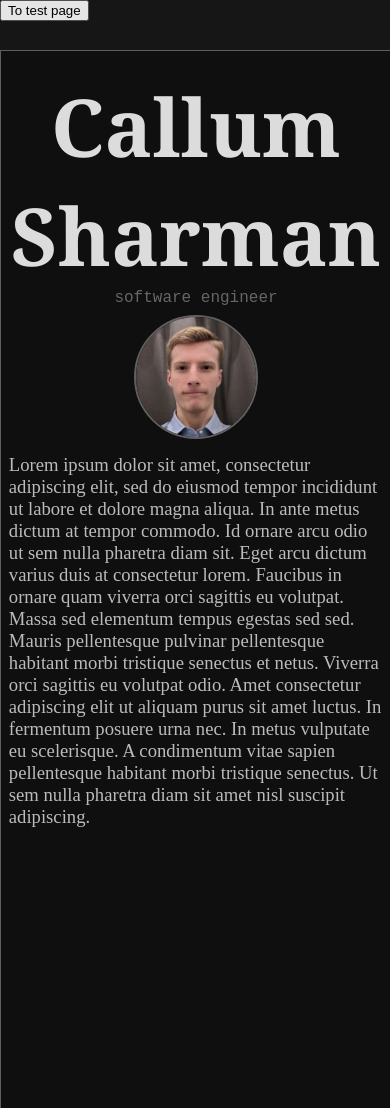
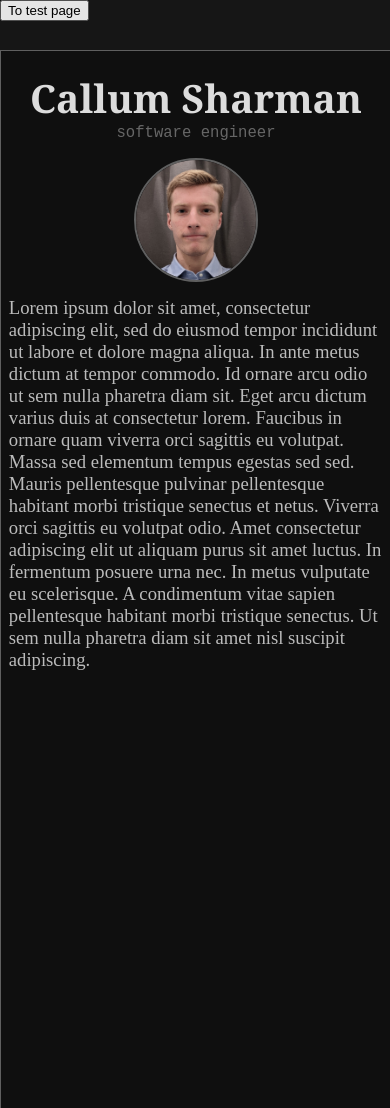
Before and after one commit to callumSharman/callumSharman.github.io, a plain HTML site: page index.html in a window 390 px wide. Shown: the top 1108 px of the page. Drawn offline with Linux system fonts and the light colour scheme.

Commit message:
added transitions

```diff
--- a/app.css
+++ b/css/general.css
@@ -13,13 +13,19 @@ h1{
     margin:0;
     color: rgba(255, 255, 255, 0.856);
     text-align: center;
-    font-size: 60pt;
+    font-size: 6vw;
     font-family:Cambria, Cochin, Georgia, Times, 'Times New Roman', serif;
+    animation: h1Load 0.6s ease-in-out;
+
 }
+
 .subh1{
     color: rgba(255, 255, 255, 0.363);
     text-align: center;
     font-family: 'Courier New', Courier, monospace;
+    font-size: 1.5vw;
+
+    animation: subh1Load 0.6s ease-in-out;
 }
 
 .header{
@@ -47,6 +53,10 @@ h1{
     z-index: 2;
 }
 
+.contentBody{
+    animation: contentBodyLoad 1s ease-in-out;
+}
+
 .profilePic{
     max-width: 100%;
 
@@ -70,7 +80,6 @@ h1{
     width:50vw;
     padding:2%;
     padding-left: 4%;
-
 }
 
 .f1section2{
@@ -83,20 +92,15 @@ h1{
     font-size: 14pt;
 }
 
+@keyframes contentBodyLoad{
+    from{opacity: 0;}
+    to{opacity: 1;}
+}
 
-@media(max-width:768px) {
-    .content{
-        width:100%;
-    }
-    .flex1{
-        flex-direction: column;
-    }
-    .f1section1{
-        padding-left: 2%;
+@keyframes h1Load{
+    from{margin-left: 6%; opacity: 0;}
+}
 
-    }
-
-    .f1section2{
-        padding-right: 2%;
-    }
+@keyframes subh1Load{
+    from{margin-right: 0.5%; color: rgb(255, 255, 255);}
 }
--- /dev/null
+++ b/css/generalMobile.css
@@ -0,0 +1,22 @@
+@media(max-width:768px) {
+    h1{
+        font-size: 10vw;
+    }
+    .subh1{
+        font-size: 4vw;
+    }
+    .content{
+        width:100%;
+    }
+    .flex1{
+        flex-direction: column;
+    }
+    .f1section1{
+        padding-left: 2%;
+        padding-top: 4%;
+
+    }
+    .f1section2{
+        padding-right: 2%;
+    }
+}
--- a/index.html
+++ b/index.html
@@ -6,7 +6,8 @@
         <meta name="viewport" content="width=device-width, initial-scale=1.0">
         <title>Callum Sharman</title>
 
-        <link rel="stylesheet" href="app.css">
+        <link rel="stylesheet" href="css/general.css">
+        <link rel="stylesheet" href="css/generalMobile.css">
 
 
     </head>
@@ -15,9 +16,13 @@
             <button onclick="window.location.href='testPage.html'">To test page</button>
         </div>
         <div class="content">
+
+            <!----------------------------HEADING------------------------------>
             <h1>Callum Sharman</h1>
             <div class="subh1">software engineer</div>
 
+            <!-------------------------CONTENT_BODY----------------------------->
+            <div class="contentBody">
                 <div class="flex1">
                     <div class="f1section1">
                         <img class="profilePic" src="img/profile1.jpg" alt="profile">
@@ -25,11 +30,9 @@
                     <div class="f1section2">
                         <div class="text">
                             Lorem ipsum dolor sit amet, consectetur adipiscing elit, sed do eiusmod tempor incididunt ut labore et dolore magna aliqua. In ante metus dictum at tempor commodo. Id ornare arcu odio ut sem nulla pharetra diam sit. Eget arcu dictum varius duis at consectetur lorem. Faucibus in ornare quam viverra orci sagittis eu volutpat. Massa sed elementum tempus egestas sed sed. Mauris pellentesque pulvinar pellentesque habitant morbi tristique senectus et netus. Viverra orci sagittis eu volutpat odio. Amet consectetur adipiscing elit ut aliquam purus sit amet luctus. In fermentum posuere urna nec. In metus vulputate eu scelerisque. A condimentum vitae sapien pellentesque habitant morbi tristique senectus. Ut sem nulla pharetra diam sit amet nisl suscipit adipiscing.
-
                         </div>
                     </div>
                 </div>
-
             </div>
         </div>
         <!--
@@ -54,4 +57,16 @@
 
         -->
     </body>
+    <script>
+        document.addEventListener("DOMContentLoaded", function() {
+            const contentBody = document.querySelector('.contentBody');
+            contentBody.classList.add('animateContentBody');
+
+            const h1 = document.querySelector('h1');
+            h1.classList.add('animateH1');
+
+            const subh1 = document.querySelector('.subh1');
+            subh1.classList.add('animateSubh1');
+        });
+    </script>
 </html>
```
Lines whose indentation alone changed are shown as unchanged.
